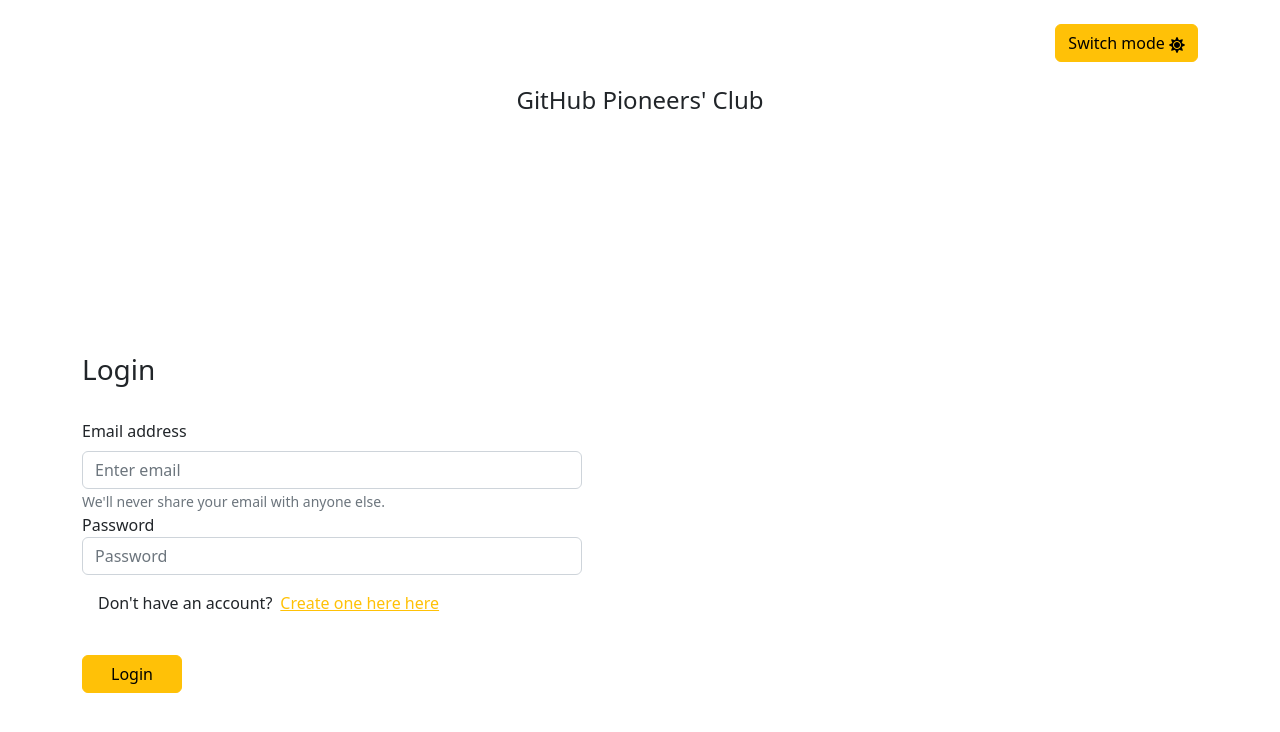
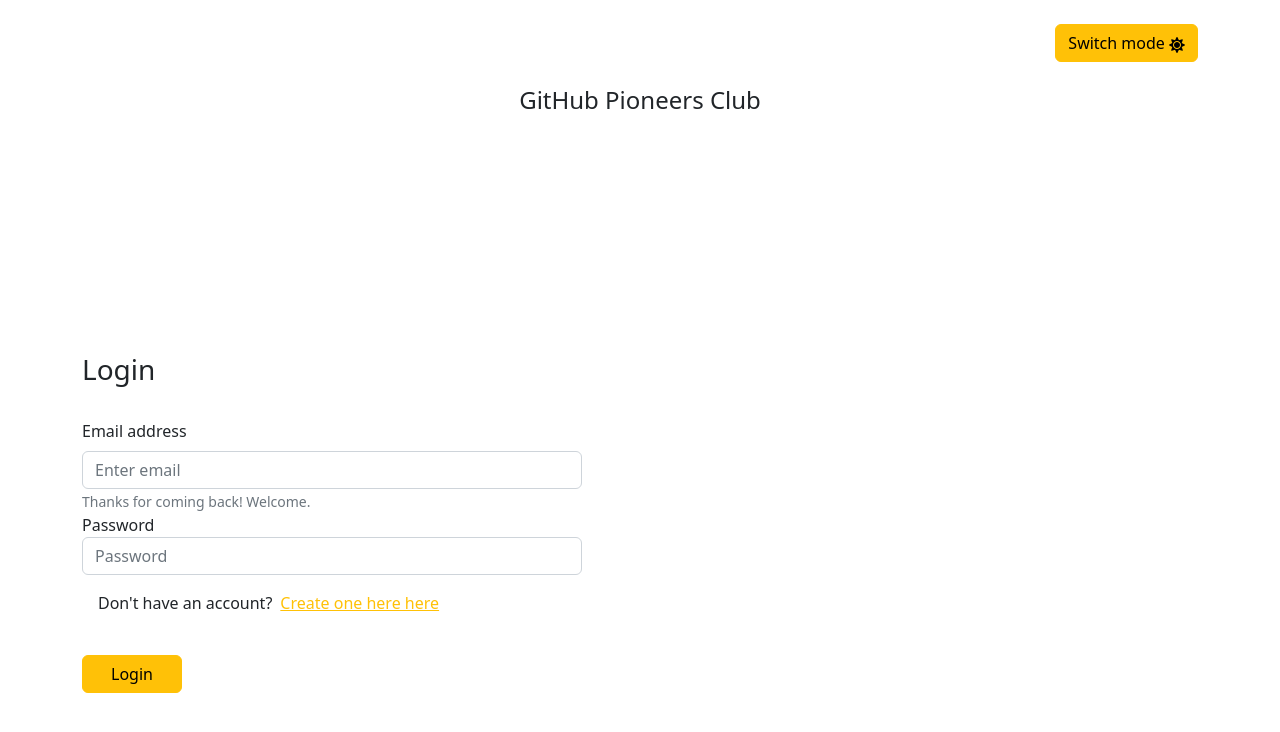
Before and after one commit to morehwachege/github-pioneer-club, a React (Create React App) app: page /login in a window 1280 px wide. Shown: the top 732 px of the page. Built offline with nearby package versions, Linux system fonts and the light colour scheme; no server answers.

Commit message:
add post data

```diff
--- a/src/components/Login.js
+++ b/src/components/Login.js
@@ -32,7 +32,7 @@
     return (
         <>
             <Auth darkMode={darkMode} setDarkMode={setDarkMode} />
-            <h4 className='text-center'>GitHub Pioneers' Club</h4>
+            <h4 className='text-center'>GitHub Pioneers Club</h4>
             <div className='container d-flex justify-content-center align-items-start login flex-column flex-wrap'>
                 <form className='form-login' method='POST'>
                     <h3 className='pb-4'>Login</h3>
@@ -45,7 +45,7 @@
                             required
                             onChange={e => setEmail(e.target.value)}
                         />
-                        <small id="emailHelp" className="form-text text-muted">We'll never share your email with anyone else.</small>
+                        <small id="emailHelp" className="form-text text-muted">Thanks for coming back! Welcome.</small>
                     </div>
                     <div className="form-group">
                         <label htmlFor="Password1">Password</label>
--- a/src/components/SignUp.js
+++ b/src/components/SignUp.js
@@ -47,7 +47,7 @@
     return (
         <>
             <Auth darkMode={darkMode} setDarkMode={setDarkMode} />
-            <h4 className='text-center'>GitHub Pioneers' Club</h4>
+            <h4 className='text-center'>GitHub Pioneers Club</h4>
             <div className='container d-flex justify-content-center align-items-start login flex-column flex-wrap'>
                 <form className='form-login' method='POST'>
                     <h3 className='pb-4'>Sign Up</h3>
```
